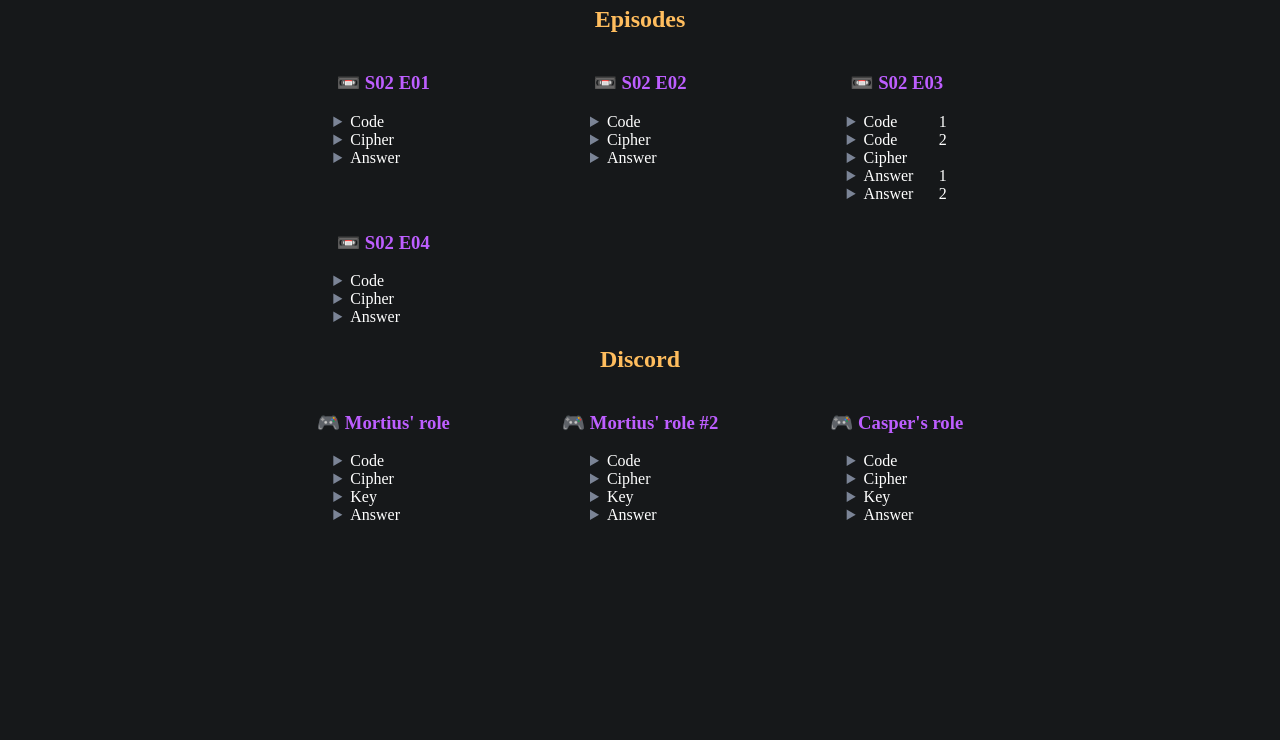
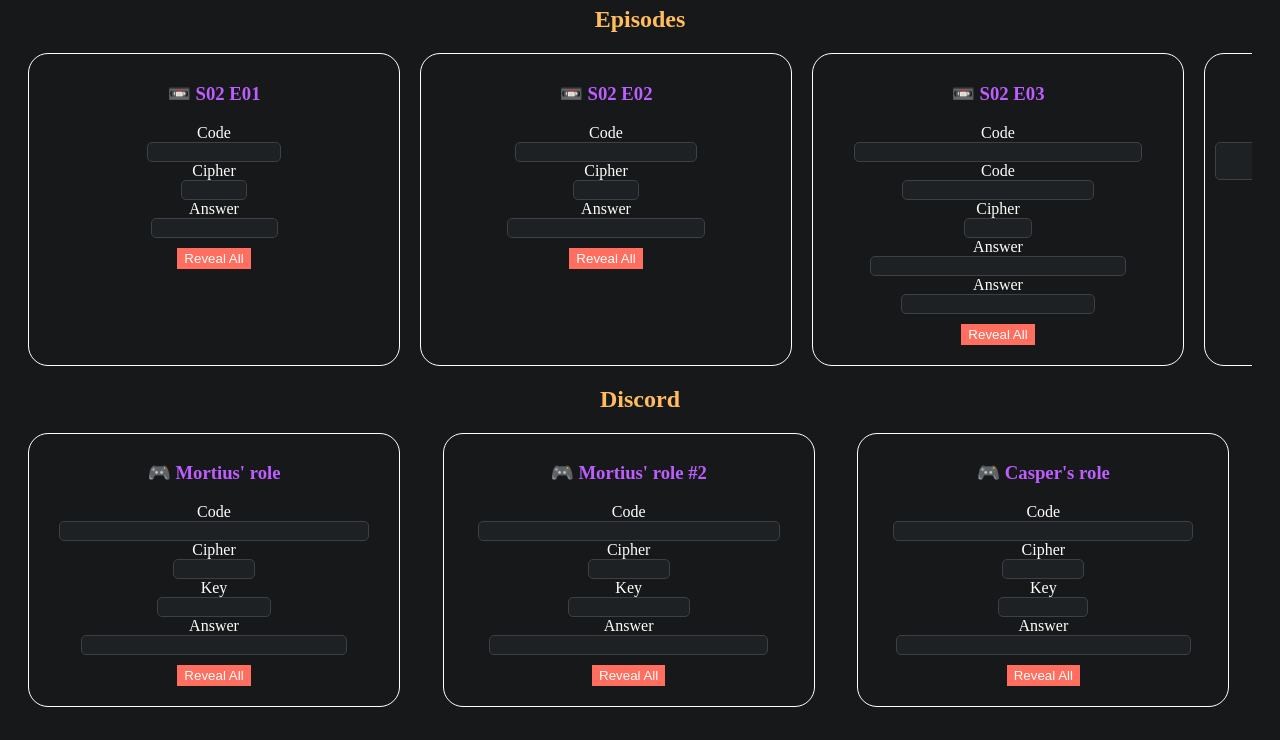
Before and after one commit to tucker87/GravityFallsHunt, a plain HTML site: page docs/index.html in a window 1280 px wide. Shown: the part 60-800 px from the top of the page. Drawn offline with nearby package versions, Linux system fonts and the light colour scheme.

Commit message:
Discord style spoilers

```diff
--- a/docs/App.css
+++ b/docs/App.css
@@ -22,7 +22,7 @@ body {
 }
 
 #app {
-  max-width: 800px;
+   /* max-width: 800px; */
    margin: auto;
 }
 
@@ -51,48 +51,88 @@ h3 {
 
 .entries {
    display: grid;
-  grid-template-columns: repeat(3, 1fr);
-  grid-gap: 10px;
+   grid-gap: 20px;
    margin: 0 20px;
+   overflow-x: scroll;
+   grid-auto-flow: column;
+   scrollbar-width: thin;
+   scrollbar-color: var(--blue) var(--bg_alt);
+   /* scroll-snap-type: x; */
+}
+
+.entry {
+   text-align: center;
+   border: 1px solid var(--fg);
+   border-radius: 20px;
+   corner-shape: squircle;
+   padding: 10px;
+   width: 350px;
+   /* scroll-snap-align: center; */
+}
+
+.spoiler {
+   >span {
+      cursor: pointer;
+      border: 1px solid transparent;
+
+      &:not(.spoil) {
+         color: transparent;
+         user-select: none;
+         background: var(--bg_alt);
+         border: 1px solid var(--bg_highlight);
+         border-radius: 5px;
+      }
+   }
+
 }
 
 .i {
    position: relative;
    padding-left: 25px;
    display: block;
+   margin: auto;
+   width: fit-content;
 
    &::before {
       position: absolute;
       left: 0;
    }
 }
+
 .i-yay::before {
    content: '🎉';
 }
+
 .i-jigsaw::before {
    content: '🧩';
 }
+
 .i-key::before {
    content: '🔑';
 }
+
 .i-atbash::before {
    content: '🔄';
 }
+
 .i-ceaser::before {
    content: '👑';
 }
+
 .i-vigenere::before {
    content: '📉';
 }
 
 summary {
    position: relative;
-  max-width: 100px;
+   max-width: 170px;
    margin: auto;
 }
+
 .index-start {
    counter-reset: index;
 }
+
 .index::after {
    content: counter(index);
    counter-increment: index;
@@ -100,3 +140,11 @@ summary {
    right: 0;
    top: 0;
 }
+
+button {
+   background: var(--red);
+   color: var(--fg);
+   border: none;
+   padding: 3px 7px;
+   margin: 10px;
+}
--- a/docs/Entry.mjs
+++ b/docs/Entry.mjs
@@ -44,6 +44,7 @@ const Entry = {
         >
           <div>{{ answer }}</div>
         </Spoiler>
+      <button @click="toggleOpen">Reveal All</button>
       </div>
     </div>
   `,
--- a/docs/Spoiler.mjs
+++ b/docs/Spoiler.mjs
@@ -1,12 +1,15 @@
+import { ref } from 'vue'
 const Spoiler = {
    props: { summary: String, icon: String, index: Boolean, isOpen: Boolean },
    setup(props) {
-      return { ...props }
+      const show = ref(false)
+      return { ...props, show }
    },
-   template: html` <details :open="isOpen">
-    <summary :class="{ index }">{{ summary }}</summary>
-    <span :class="'i i-' + icon"><slot /></span>
-  </details>`,
+   template: html`
+   <div class="spoiler" @click="show = !show">
+    <label :class="{ index }">{{ summary }}</label>
+    <span :class="'i i-' + icon" :class="{ spoil: isOpen || show }"><slot /></span>
+  </div>`,
 }
 
 export default Spoiler
```
Lines whose indentation alone changed are shown as unchanged.
